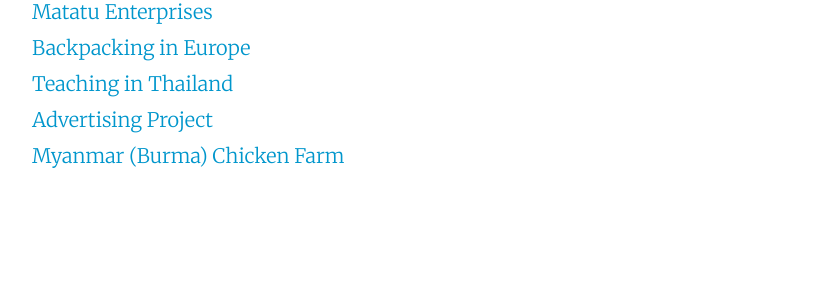
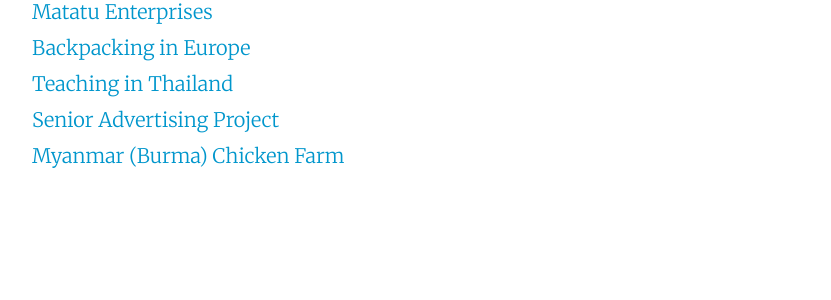
Before and after one commit to tkruml/tkruml.github.io, a Jekyll site: the page built from projects.md, in a window 1280 px wide. Shown: the part 391-691 px from the top of the page, without its empty margins (224-1055 px from the left). Built offline with Jekyll 4.4.1, drawn with Linux system fonts in a browser that asks for light colours; nearby versions of some CDN libraries.

Commit message:
Update projects.md

```diff
--- a/projects.md
+++ b/projects.md
@@ -9,5 +9,5 @@ A few projects and adventures I've been a part of over the years.
 <br><a href="{{ site.baseurl }}/matatu-enterprises/">Matatu Enterprises</a>
 <br><a href="{{ site.baseurl }}/backpacking-in-europe/">Backpacking in Europe</a>
 <br><a href="{{ site.baseurl }}/teaching-in-thailand/">Teaching in Thailand</a>
-<br><a href="{{ site.baseurl }}/advertising-project/">Advertising Project</a>
+<br><a href="{{ site.baseurl }}/senior-advertising-project/">Senior Advertising Project</a>
 <br><a href="{{ site.baseurl }}/myanmar-chicken-farm/">Myanmar (Burma) Chicken Farm</a>
```
